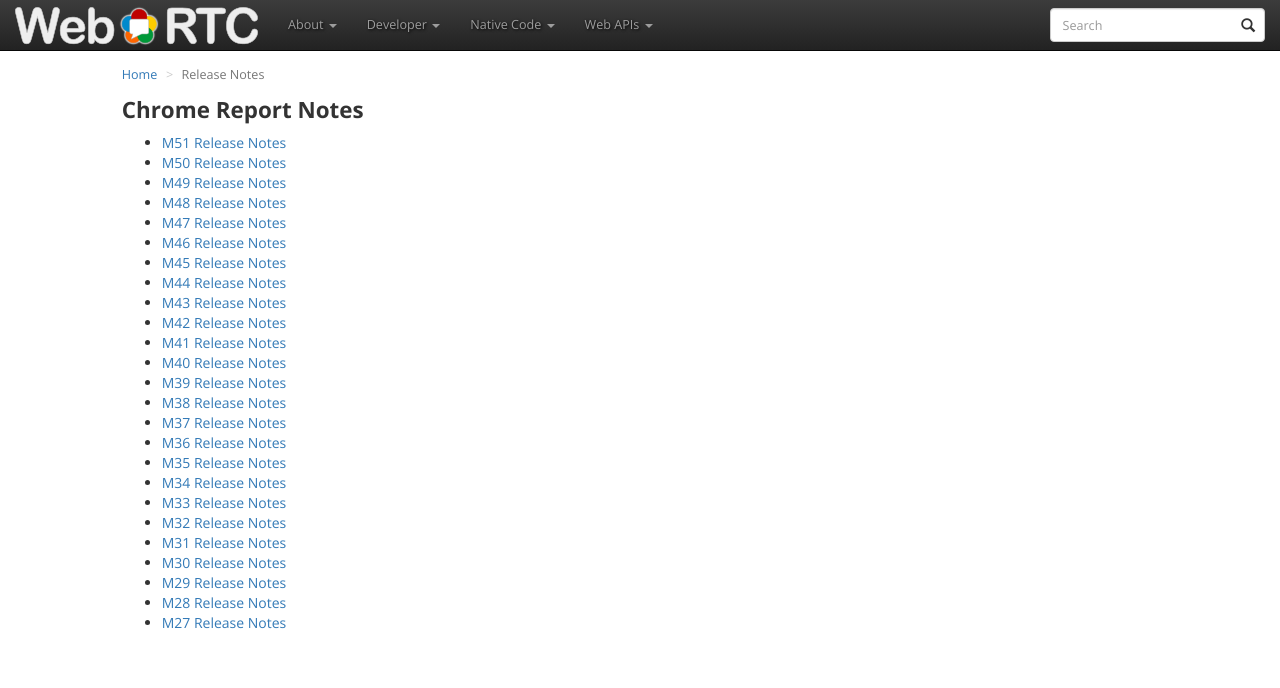
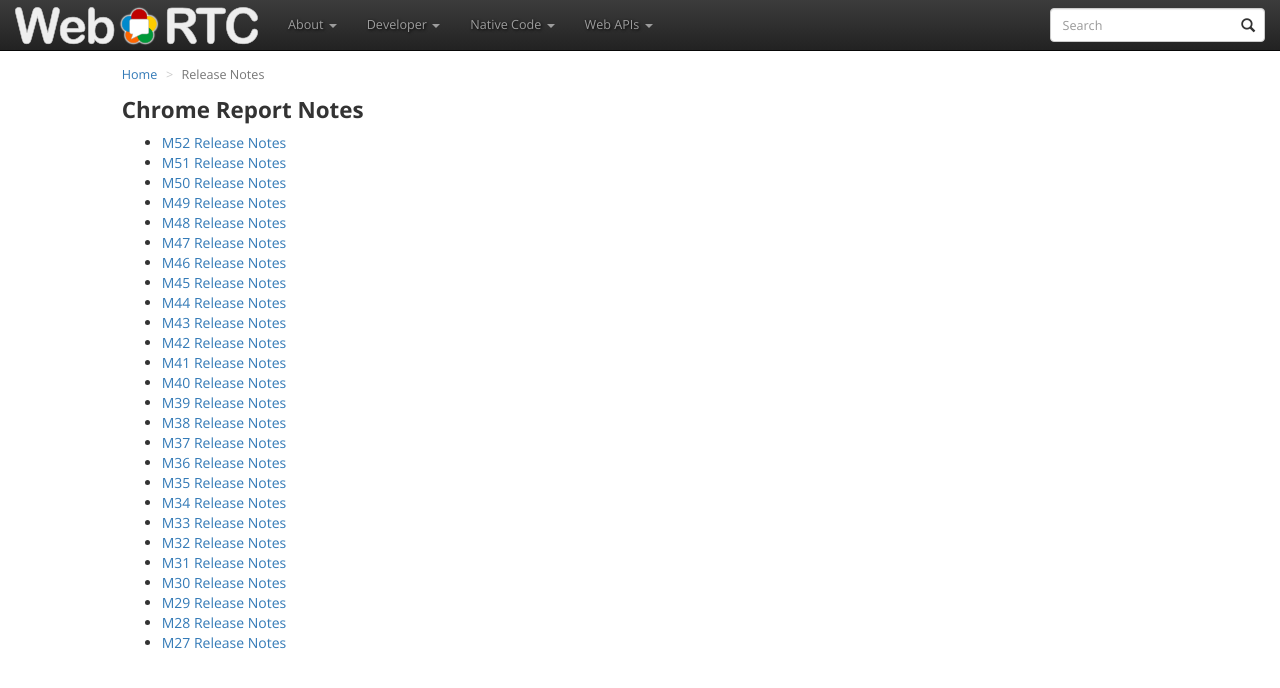
Before and after one commit to webrtc/webrtc-org, a Jekyll site: the page built from release-notes/index.md, in a window 1280 px wide and 900 px high. Shown: the top 688 px of the window. Built offline with Jekyll 4.4.1, drawn with Linux system fonts in a browser that asks for light colours.

Commit message:
Add M52 release notes link

```diff
--- a/release-notes/index.md
+++ b/release-notes/index.md
@@ -4,6 +4,7 @@ title: Chrome Report Notes
 permalink: /release-notes/
 crumb: Release Notes
 ---
+  * [M52 Release Notes](https://groups.google.com/d/topic/discuss-webrtc/bDfxOA8XiJI/discussion)
   * [M51 Release Notes](https://groups.google.com/d/topic/discuss-webrtc/GdsmhrVaxdU/discussion)
   * [M50 Release Notes](https://groups.google.com/d/topic/discuss-webrtc/JuXLl5BJoJE/discussion)
   * [M49 Release Notes](https://groups.google.com/d/topic/discuss-webrtc/mcApW-3YADI/discussion)
```
